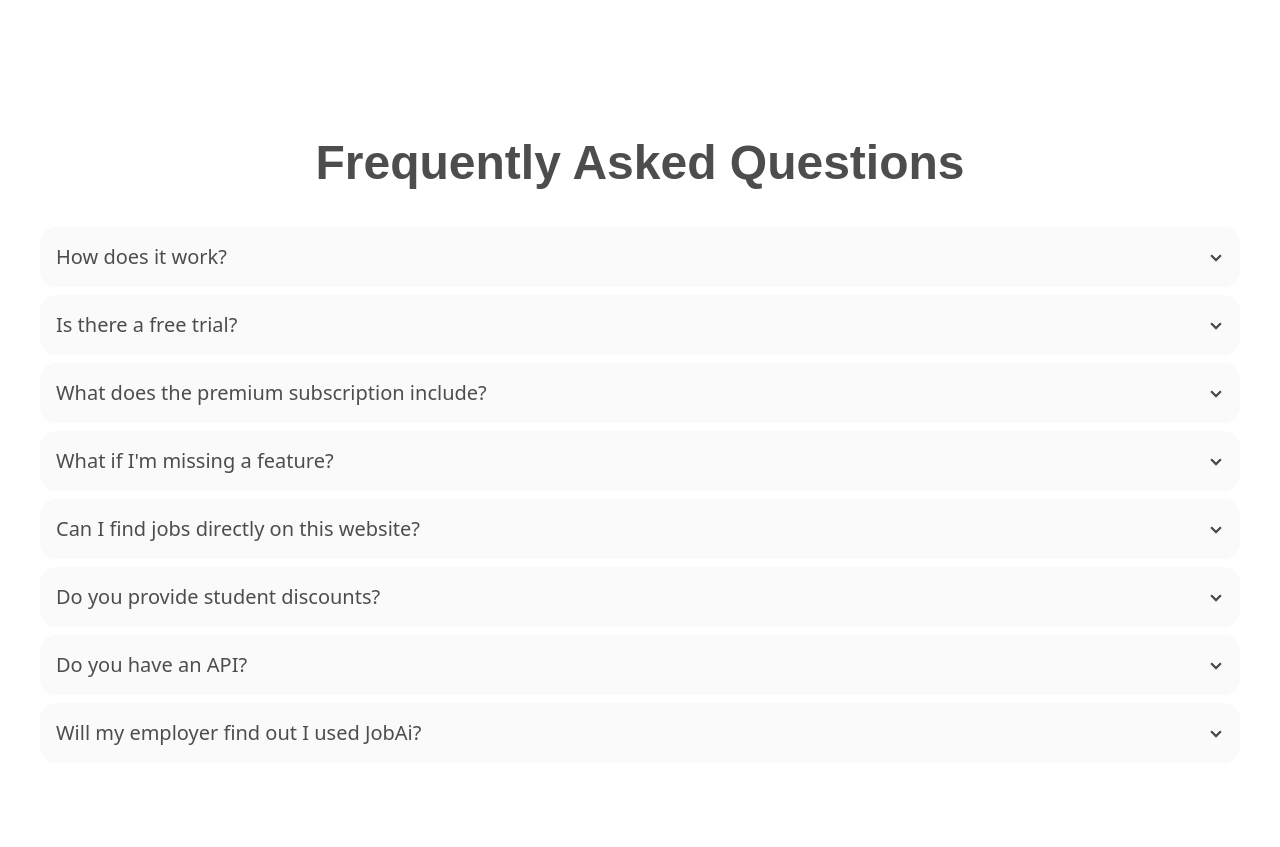
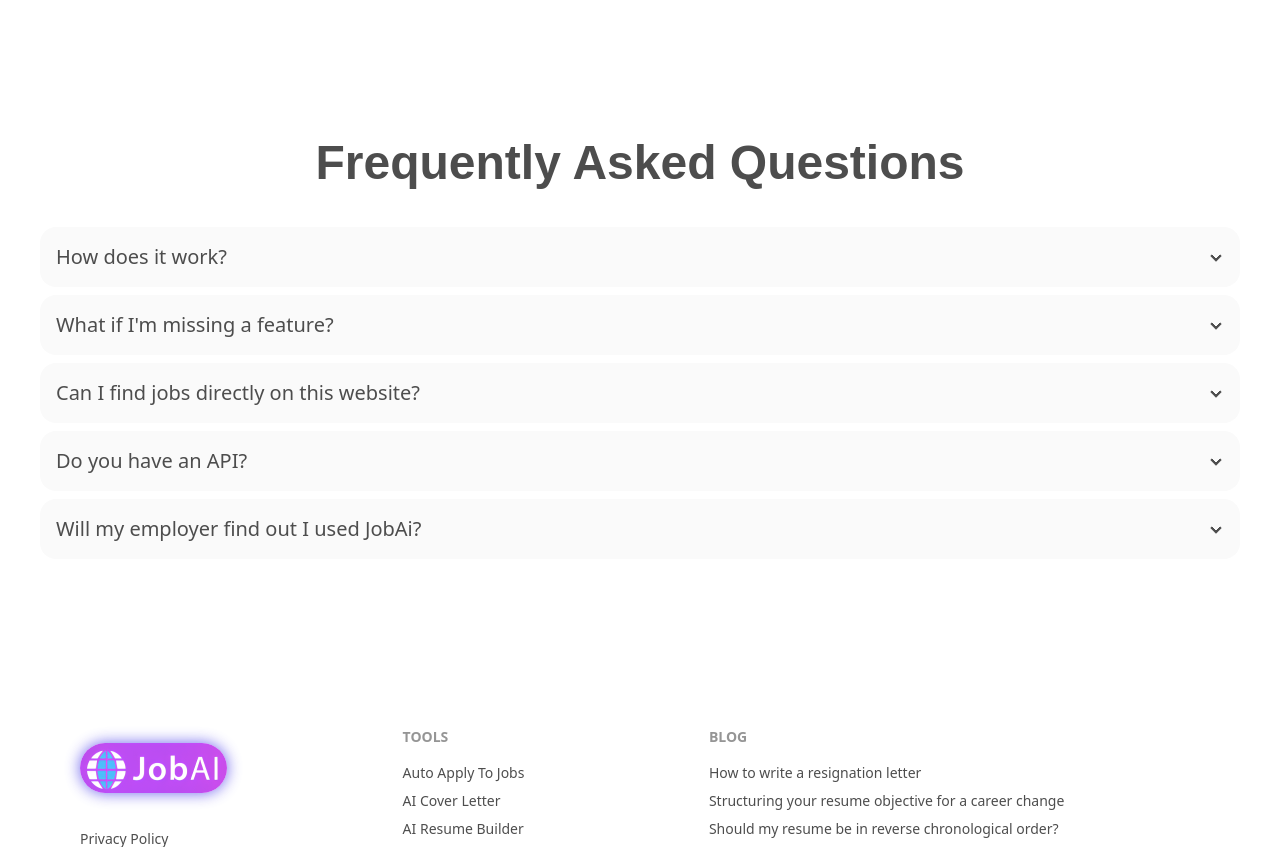
Before and after one commit to PrudhwiRaj1/JobAi, a Django app: page / in a window 1280 px wide. Shown: the part 3240-4087 px from the top of the page. Run offline with Django 5.2, Linux system fonts and the light colour scheme; parts of the project's set-up code (start-up, migrations or seed data) failed here and were passed over.

Commit message:
26th Commit

```diff
--- a/JobAi/JobAi_App/templates/forgot-password.html
+++ b/JobAi/JobAi_App/templates/forgot-password.html
@@ -8,7 +8,6 @@
   <title>JobAi | Reset Password</title>
   <link rel="icon" href="{% static 'images/JobAi-logo1.png' %}">
   <link href="https://fonts.googleapis.com/css?family=Karla:400,700&display=swap" rel="stylesheet">
-  <!-- <link rel="stylesheet" href="https://cdn.materialdesignicons.com/4.8.95/css/materialdesignicons.min.css"> -->
   <link rel="stylesheet" href="{% static 'assets/css/bootstrap.min.css'%}">
   <link rel="stylesheet" href="{% static 'assets/css/login.css'%}">
 </head>
@@ -43,9 +42,9 @@
       </div>
     </div>
   </main>
-  <script src="https://code.jquery.com/jquery-3.4.1.min.js"></script>
+  <!-- <script src="https://code.jquery.com/jquery-3.4.1.min.js"></script>
   <script src="https://cdn.jsdelivr.net/npm/popper.js@1.16.0/dist/umd/popper.min.js"></script>
-  <script src="https://stackpath.bootstrapcdn.com/bootstrap/4.4.1/js/bootstrap.min.js"></script>
+  <script src="https://stackpath.bootstrapcdn.com/bootstrap/4.4.1/js/bootstrap.min.js"></script> -->
 </body>
 
 </html>
--- a/JobAi/JobAi_App/templates/index.html
+++ b/JobAi/JobAi_App/templates/index.html
@@ -41,7 +41,7 @@
 		class="grid place-content-center items-center gap-y-6 overflow-hidden [grid-column:3/5] lg:h-[clamp(40rem,calc(100vh-4rem),50rem)] lg:justify-between lg:[grid-column:3/7] lg:[grid-template-columns:subgrid]" >
 		<div class="z-[1] flex flex-col items-start gap-6 py-6">
 			<h1 class="relative font-title text-[clamp(4rem,20vw,3.75rem)] leading-none">
-				<b style="color:white;background-color: blue;border-radius: 15px;">Automate</b> <span class="font-bold" style="color: rgb(50, 1, 75);"> your</span><br /><span class='font-bold' style="color: rgb(50, 1, 75);">job search</span> <span class="font-bold" style="color:white;background-color:blue;border-radius: 15px;"> with AI </span></h1>
+				<b style="color:white;background-color: #1E3A8A;border-radius: 15px;text-shadow: 2px 2px 4px rgba(0,0,0,0.2);">Automate</b> <span class="font-bold" style="color: #0e0d0d;"> your</span><br /><span class='font-bold' style="color: #080808;">job search</span> <span class="font-bold" style="color:white;background-color:#1E3A8A;border-radius: 15px;text-shadow: 2px 2px 4px rgba(0,0,0,0.2);"> with AI </span></h1>
 			<p class="text-lg [text-wrap:balance] font-bold opacity-90" style="color:rgb(1, 5, 26);">
 				Get a job specific cover letter, resume and followup email instantly – undetected! </p>
 			<div class="flex flex-col gap-4 sm:flex-row">
@@ -334,26 +334,7 @@
 			<input type="radio" name="faq" />
 			<div class="collapse-title text-xl font-medium">How does it work?</div>
 			<div class="collapse-content">
-				<p>We train custom AI Models on the most successful cover letters and resumes that have gotten our
-					customers multiple $100k/year jobs.</p>
-			</div>
-		</div>
-		<div class="collapse collapse-arrow bg-base-200">
-			<input type="radio" name="faq" />
-			<div class="collapse-title text-xl font-medium">Is there a free trial?</div>
-			<div class="collapse-content">
-				<p>Most of our tools have a free version that allows you to take a peek into what you can expect. If you
-					are interested in learning more about us before committing to premium, reach out anytime at <a
-						href="/cdn-cgi/l/email-protection" class="__cf_email__"
-						data-cfemail="d5a6a0a5a5baa7a195b4bcb4a5a5b9acfbb6ba">[email&#160;protected]</a>.</p>
-			</div>
-		</div>
-		<div class="collapse collapse-arrow bg-base-200">
-			<input type="radio" name="faq" />
-			<div class="collapse-title text-xl font-medium">What does the premium subscription include?</div>
-			<div class="collapse-content">
-				<p>Our premium subscription gives you full access to all job-seeking tools. No limitations whatsoever,
-					you always know what you pay for.</p>
+				<p>We train custom AI Models on the most successful cover letters and resumes.</p>
 			</div>
 		</div>
 		<div class="collapse collapse-arrow bg-base-200">
@@ -361,7 +342,7 @@
 			<div class="collapse-title text-xl font-medium">What if I'm missing a feature?</div>
 			<div class="collapse-content">
 				<p>If you're missing a feature anywhere on our platform, reach out to us at <a
-						href="/cdn-cgi/l/email-protection" class="__cf_email__"
+						href="#" class="__cf_email__"
 						data-cfemail="55262025253a272115343c342525392c7b363a">[email&#160;protected]</a> and we will try
 					our absolute best to meet your needs and expectations.</p>
 			</div>
@@ -373,18 +354,6 @@
 				<p>Yes! We match you with job opportunities from our partners and thanks to our tight integration, you
 					can select and generate job-specific cover letters, resumes and much more. We aggregate multiple job
 					boards to find the perfect match.</p>
-			</div>
-		</div>
-		<div class="collapse collapse-arrow bg-base-200">
-			<input type="radio" name="faq" />
-			<div class="collapse-title text-xl font-medium">Do you provide student discounts?</div>
-			<div class="collapse-content">
-				<p>
-					Yes! We offer student discounts. Visit our student discount page to get started. We understand that
-					junior job searches can be tough, and we're here to help you kickstart your career. <a
-						href="/students" class="link link-primary">student discount page</a> to get started. We
-					understand that junior job searches can be tough, so we strive to provide affordable solutions for
-					students and recent graduates. </p>
 			</div>
 		</div>
 		<div class="collapse collapse-arrow bg-base-200">
--- a/JobAi/JobAi_App/templates/login.html
+++ b/JobAi/JobAi_App/templates/login.html
@@ -8,7 +8,6 @@
   <title>JobAi | Login</title>
   <link rel="icon" href="{% static 'images/JobAi-logo1.png' %}">
   <link href="https://fonts.googleapis.com/css?family=Karla:400,700&display=swap" rel="stylesheet">
-  <!-- <link rel="stylesheet" href="https://cdn.materialdesignicons.com/4.8.95/css/materialdesignicons.min.css"> -->
   <link rel="stylesheet" href="{% static 'assets/css/bootstrap.min.css'%}">
   <link rel="stylesheet" href="{% static 'assets/css/login.css'%}">
 </head>
@@ -49,9 +48,6 @@
       </div>
     </div>
   </main>
-  <script src="https://code.jquery.com/jquery-3.4.1.min.js"></script>
-  <script src="https://cdn.jsdelivr.net/npm/popper.js@1.16.0/dist/umd/popper.min.js"></script>
-  <script src="https://stackpath.bootstrapcdn.com/bootstrap/4.4.1/js/bootstrap.min.js"></script>
 </body>
 
 </html>
--- a/JobAi/JobAi_App/templates/register.html
+++ b/JobAi/JobAi_App/templates/register.html
@@ -8,7 +8,6 @@
   <title>JobAi | Register</title>
   <link rel="icon" href="{% static 'images/JobAi-logo1.png' %}">
   <link href="https://fonts.googleapis.com/css?family=Karla:400,700&display=swap" rel="stylesheet">
-  <!-- <link rel="stylesheet" href="https://cdn.materialdesignicons.com/4.8.95/css/materialdesignicons.min.css"> -->
   <link rel="stylesheet" href="{% static 'assets/css/bootstrap.min.css'%}">
   <link rel="stylesheet" href="{% static 'assets/css/login.css'%}">
 </head>
@@ -43,7 +42,7 @@
               </div>
               <button name="Signup" id="Signup" class="btn btn-block btn-primary">Signup</button>
             </form>
-
+            <br>
             <a href="{% url 'login' %}" class="text-reset">Already have an account?</a>
           </div>
         </div>
@@ -53,9 +52,6 @@
       </div>
     </div>
   </main>
-  <script src="https://code.jquery.com/jquery-3.4.1.min.js"></script>
-  <script src="https://cdn.jsdelivr.net/npm/popper.js@1.16.0/dist/umd/popper.min.js"></script>
-  <script src="https://stackpath.bootstrapcdn.com/bootstrap/4.4.1/js/bootstrap.min.js"></script>
 </body>
 
 </html>
```
Also changed, not shown: JobAi/JobAi/static/assets/css/login.css (line endings or trailing spaces).
